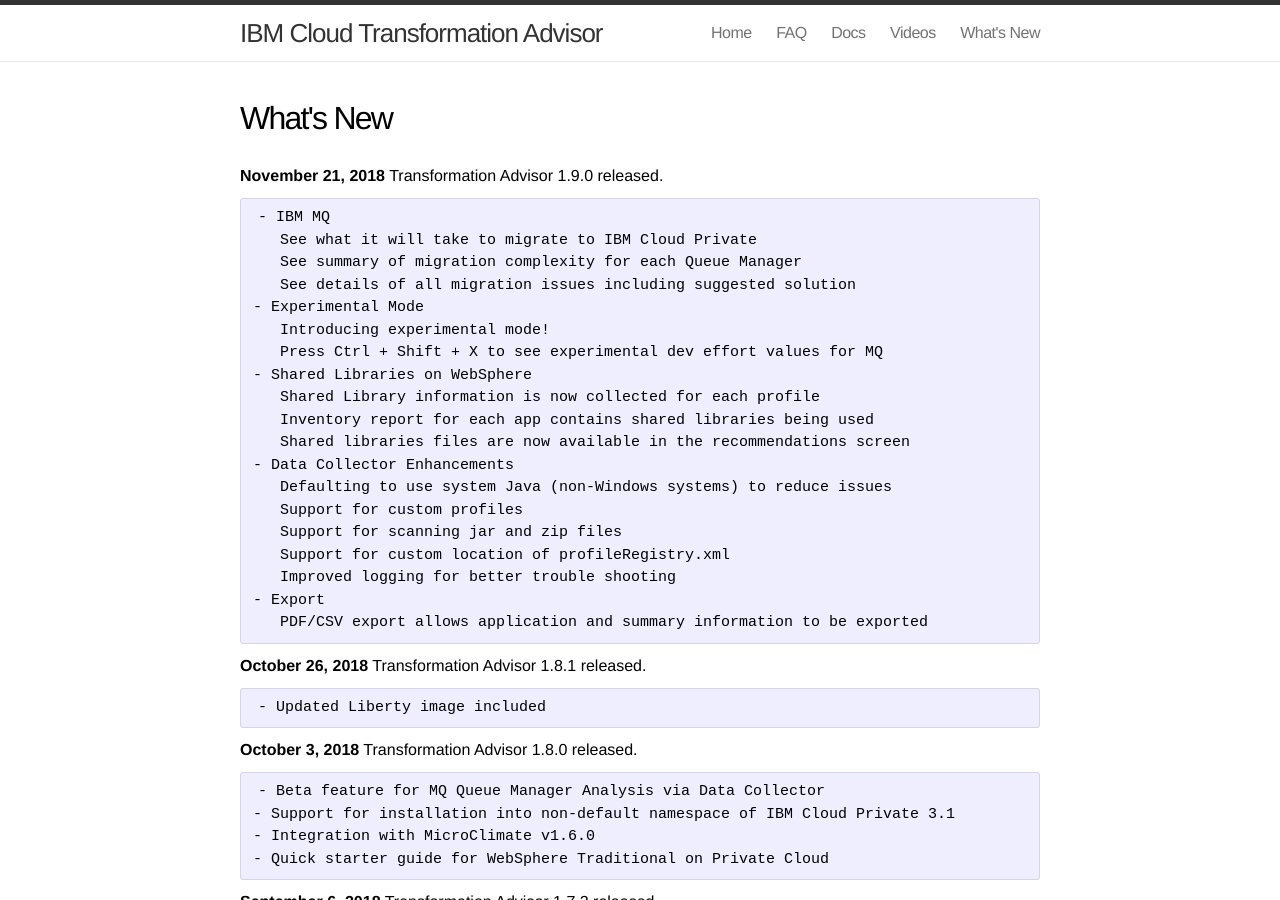
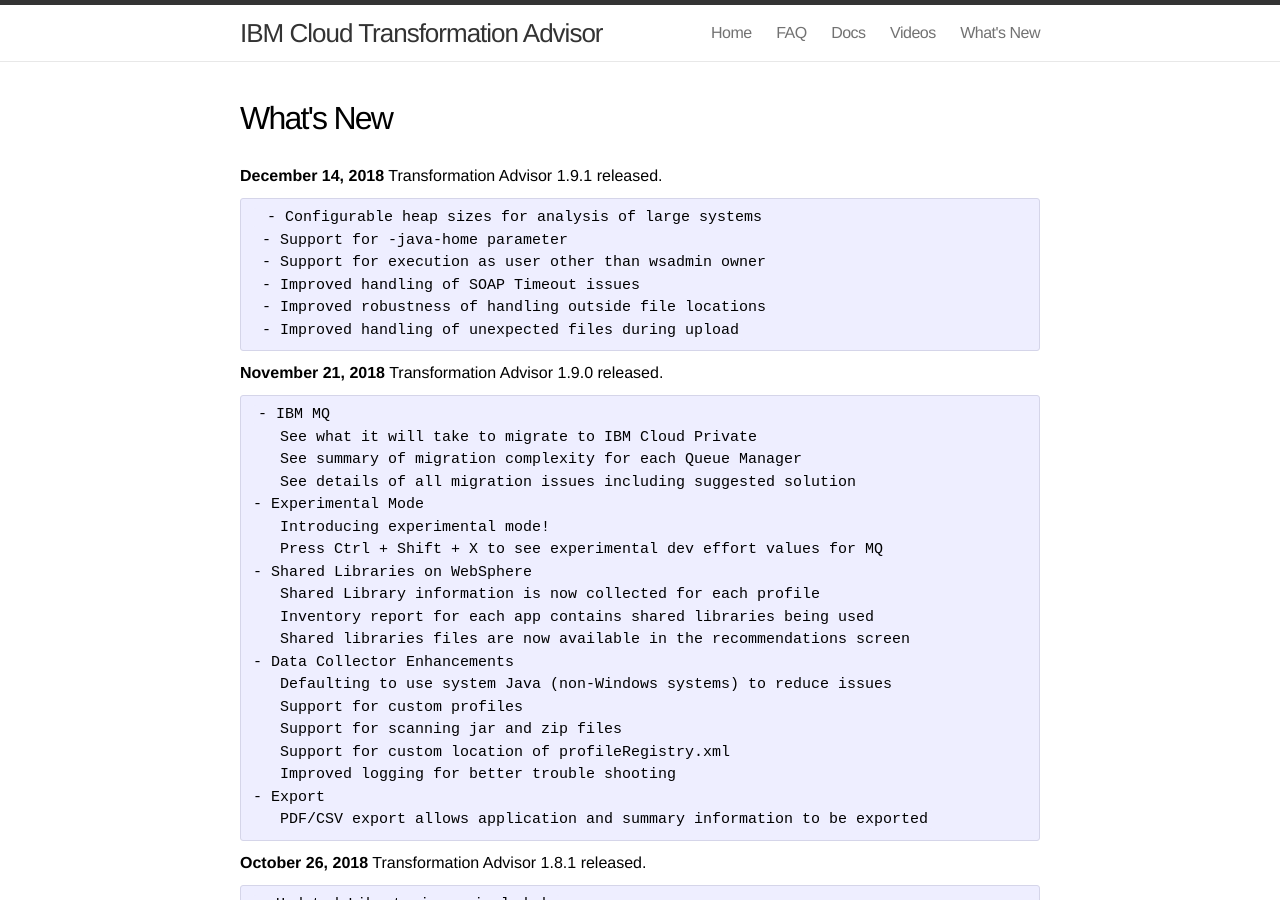
Before and after one commit to TransformationAdvisor/TA.github.io, a Jekyll site: the page built from news/index.md, in a window 1280 px wide and 900 px high. Built offline with Jekyll 4.4.1, drawn with Linux system fonts in a browser that asks for light colours.

Commit message:
Update index.md

```diff
--- a/news/index.md
+++ b/news/index.md
@@ -2,6 +2,15 @@
 layout: page
 title: What's New
 ---
+**December 14, 2018** Transformation Advisor 1.9.1 released.
+
+     - Configurable heap sizes for analysis of large systems
+     - Support for -java-home parameter
+     - Support for execution as user other than wsadmin owner
+     - Improved handling of SOAP Timeout issues
+     - Improved robustness of handling outside file locations
+     - Improved handling of unexpected files during upload
+
 **November 21, 2018** Transformation Advisor 1.9.0 released.
 
     - IBM MQ
```
